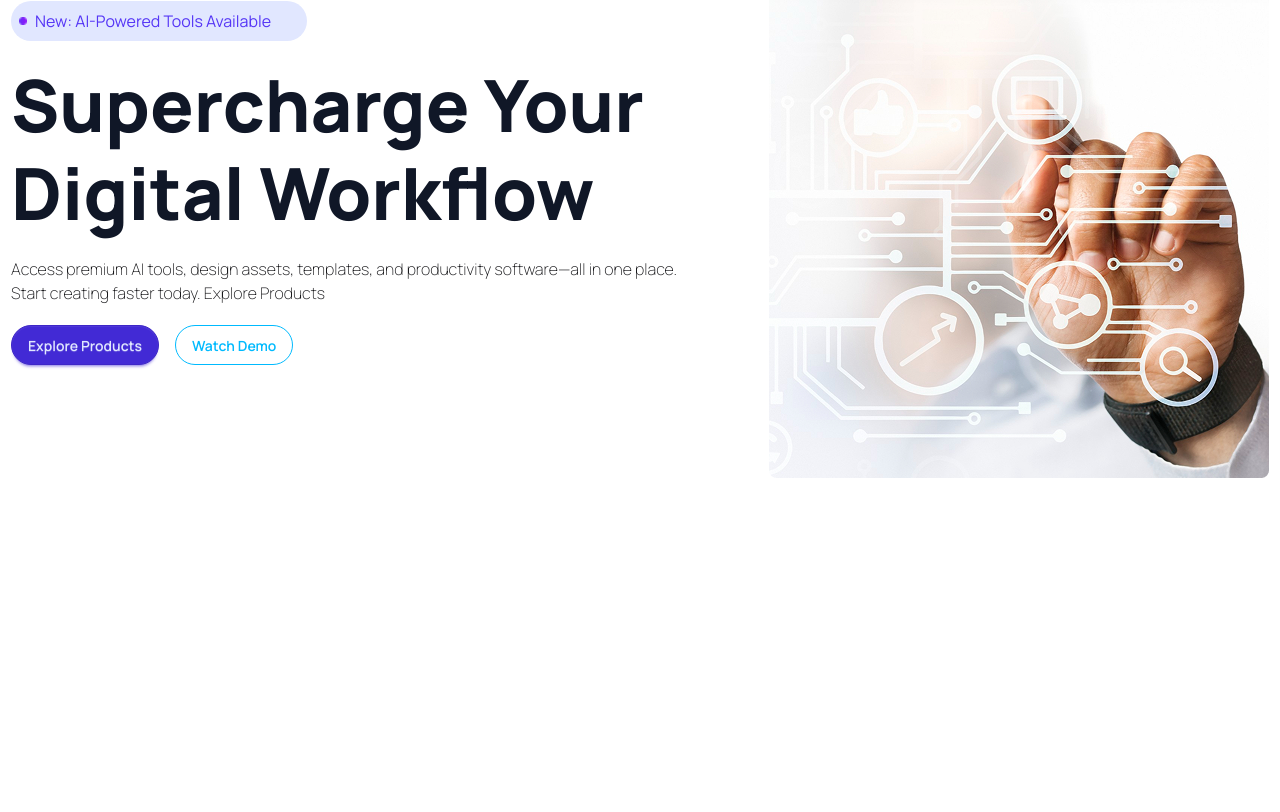
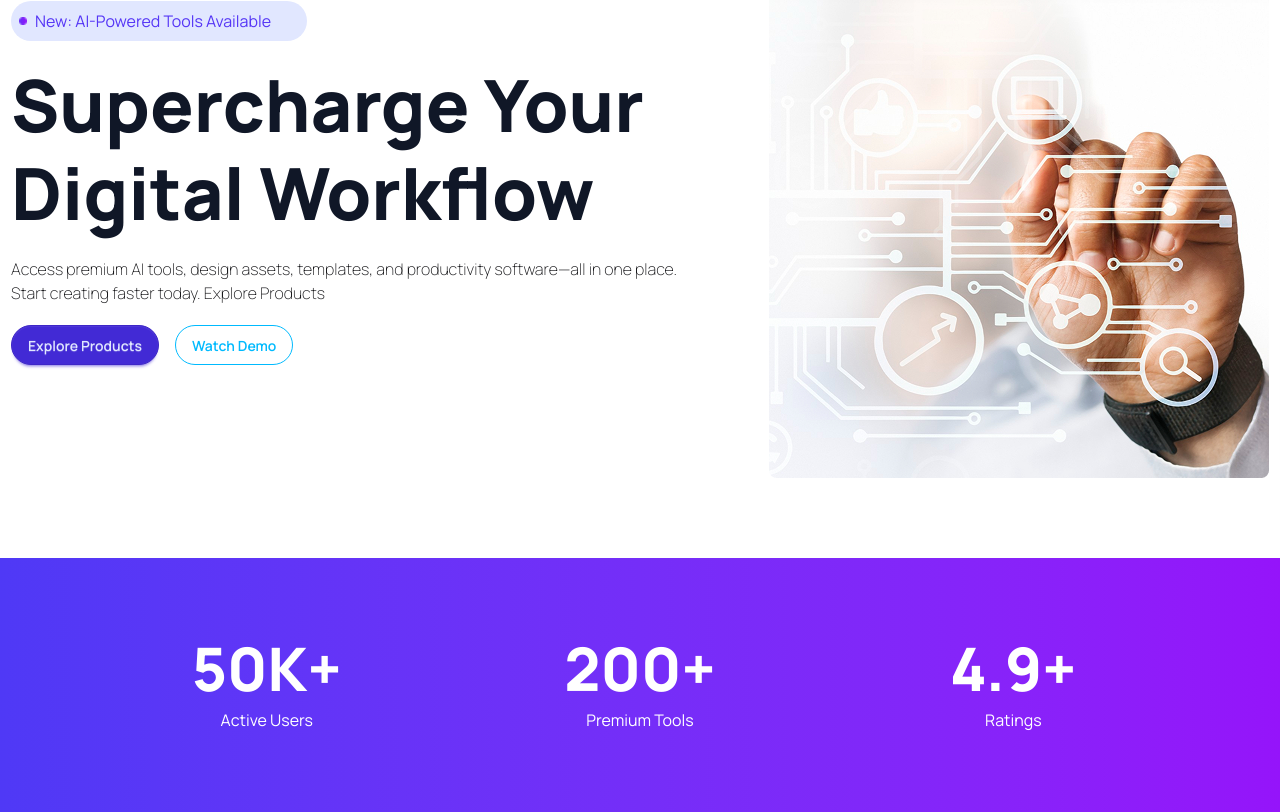
Before and after one commit to mohsin6862/Digi-tools, a React (Vite) app: page / in a window 1280 px wide. Shown: the part 257-1069 px from the top of the page. Before the commit the page ends 815 px from the top, so only its background shows below. Built offline with nearby package versions, Linux system fonts and the light colour scheme.

Commit message:
showcase section added with styles

```diff
--- a/src/App.jsx
+++ b/src/App.jsx
@@ -2,6 +2,7 @@ import './App.css'
 import Banner from './Components/Banner/Banner'
 import Navbar from './Components/Navbar/Navbar'
 import { ToastContainer } from 'react-toastify'
+import Showcase from './Components/Showcase/Showcase'
 
 function App() {
 
@@ -11,6 +12,7 @@ function App() {
       <Navbar></Navbar>
       <Banner></Banner>
      </div>
+     <Showcase></Showcase>
      <ToastContainer></ToastContainer>
     </>
   )
--- /dev/null
+++ b/src/Components/Showcase/Showcase.jsx
@@ -0,0 +1,22 @@
+import React from 'react';
+
+const Showcase = () => {
+    return (
+        <div className='bg-gradient-to-r from-[rgba(79,57,246,1)] to-[rgba(149,20,250,1)] p-20 text-white grid grid-cols-3 text-center'>
+            <div className='space-y-2.5 text-center'>
+                <h1 className='text-6xl font-extrabold'>50K+</h1>
+                <p className='font-medium'>Active Users</p>
+            </div>
+            <div className='space-y-2.5 text-center'>
+                <h1 className='text-6xl font-extrabold'>200+</h1>
+                <p className='font-medium'>Premium Tools</p>
+            </div>
+            <div className='space-y-2.5 text-center'>
+                <h1 className='text-6xl font-extrabold'>4.9+</h1>
+                <p className='font-medium'>Ratings</p>
+            </div>
+        </div>
+    );
+};
+
+export default Showcase;
```
